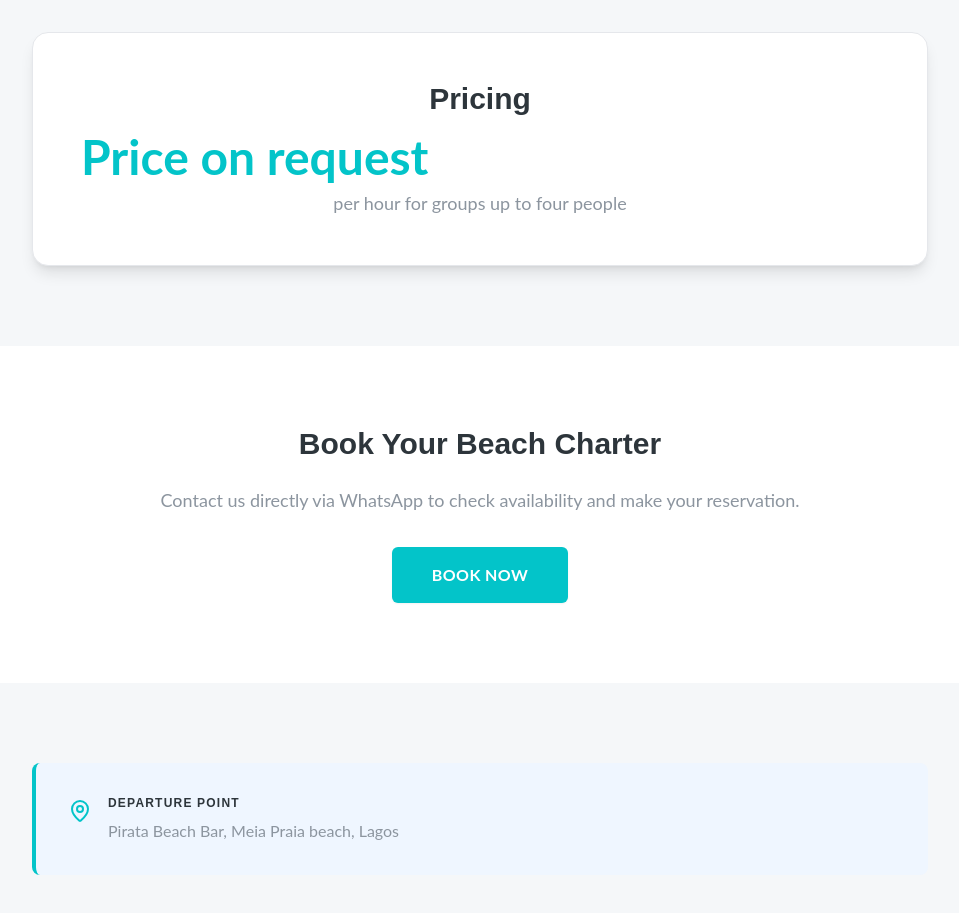
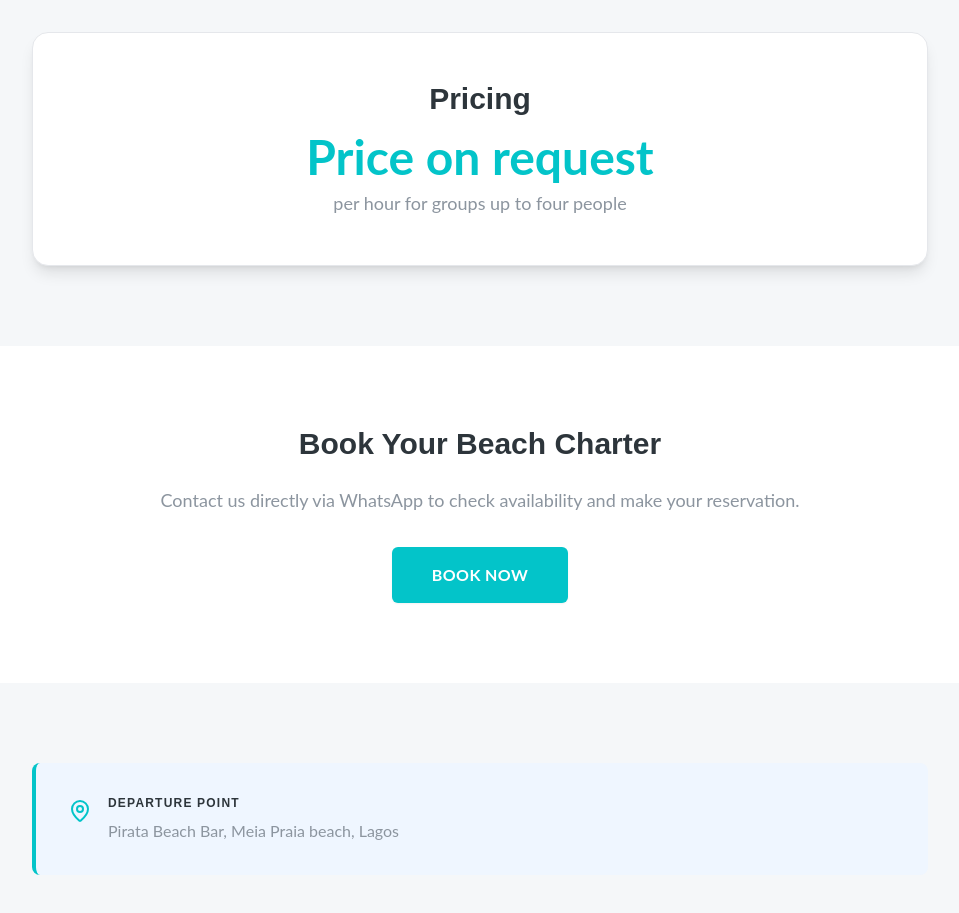
Before and after one commit to dkriol-cv/poseidon-diving-charters, a React (Vite) app: page /beach-charter in a window 1280 px wide. Shown: the part 1680-2593 px from the top of the page, without its empty margins (160-1119 px from the left). Built offline with nearby package versions, Linux system fonts and the light colour scheme; no server answers; the database is empty.

Commit message:
feat: center beach charter price and remove tailor-made from admin

```diff
--- a/src/pages/BeachCharterPage.jsx
+++ b/src/pages/BeachCharterPage.jsx
@@ -176,7 +176,7 @@ const BeachCharterPage = () => {
                 </div>
               ) : (
                 <>
-                  <div className="text-5xl font-bold text-[#03c4c9] mb-2 flex items-baseline gap-3">
+                  <div className="text-5xl font-bold text-[#03c4c9] mb-2 flex items-baseline justify-center gap-3">
                     {service?.promo_price ? (
                       <>
                         <span>{formatPrice(service.promo_price)}</span>
--- a/src/pages/admin/ServicesManagement.jsx
+++ b/src/pages/admin/ServicesManagement.jsx
@@ -219,7 +219,7 @@ const ServicesManagement = () => {
           ) : (
             <div className="space-y-12">
               {[
-                { title: "Tailor-Made Experience", slugs: ['tailor-made'] },
+
                 { title: "Pre-Designed Diving Charters", slugs: ['diving-3-4-day', 'diving-full-day'] },
                 { title: "Private Boat Charters", slugs: ['sunset-charter', 'morning-charter', 'afternoon-charter', 'boat-3-4-day-charter', 'exclusive-charter'] },
                 { title: "Beach Charters", slugs: ['beach-charter'] }
```
